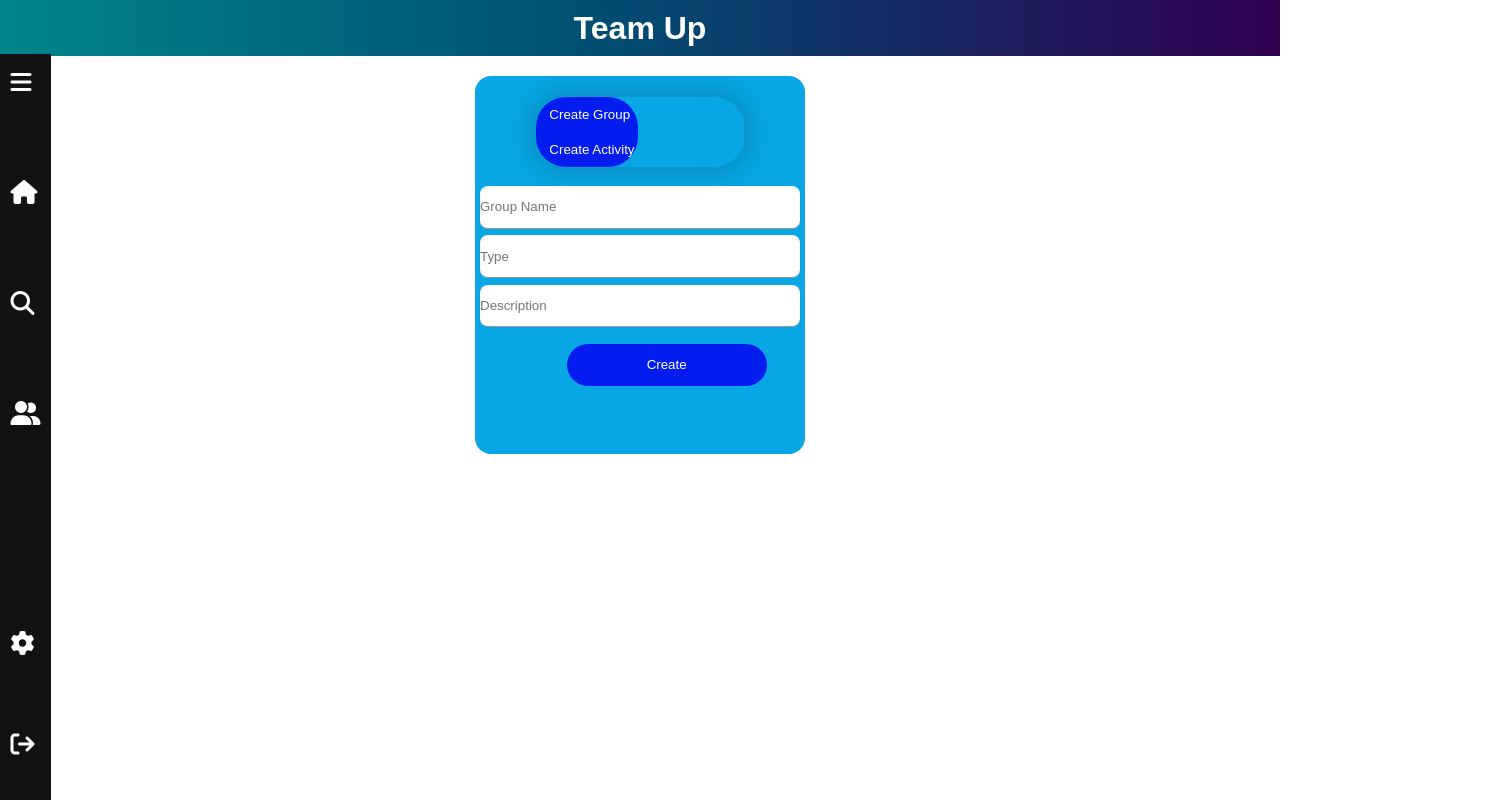
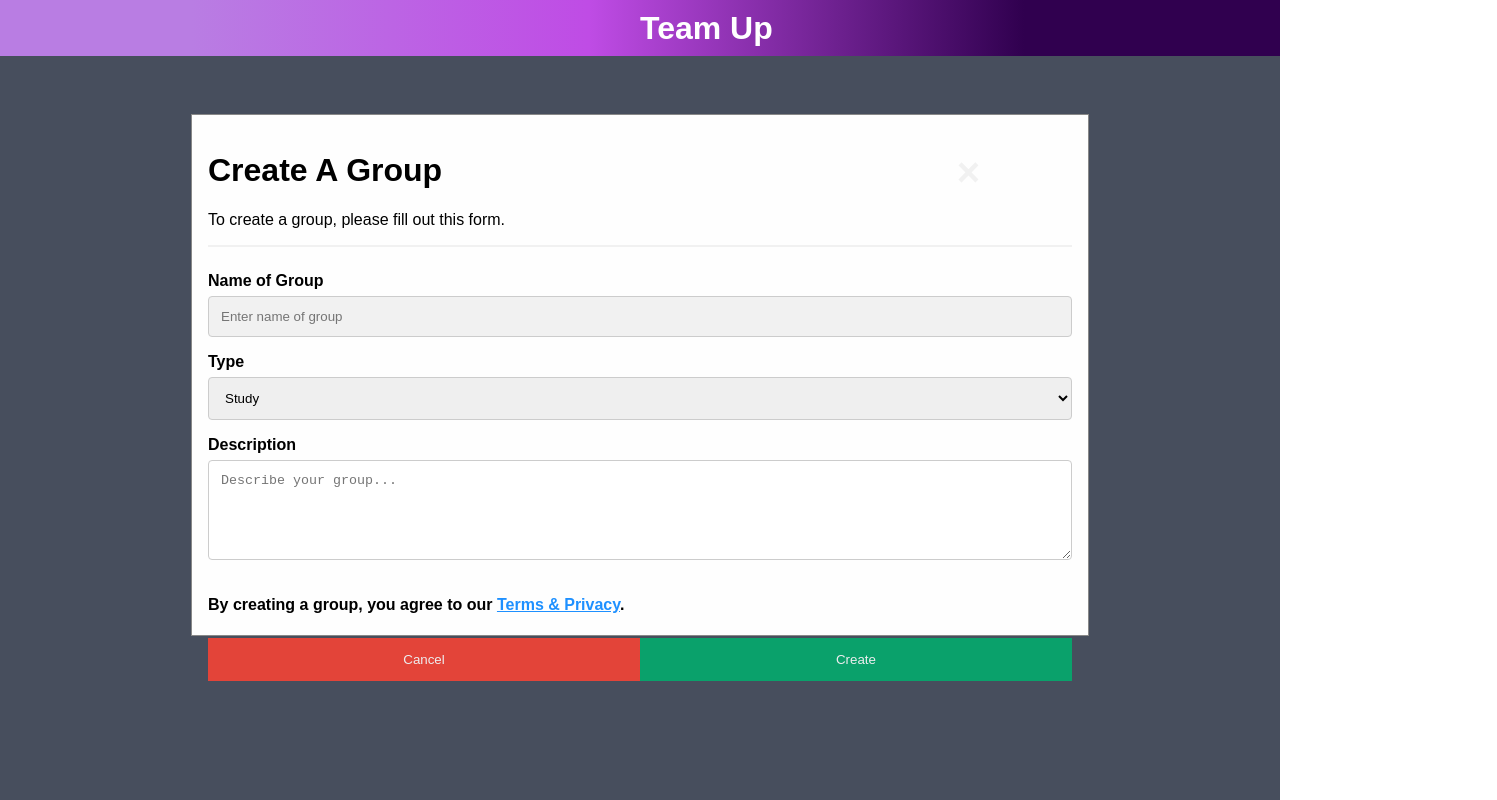
Before and after one commit to SoftwareGrokkers/Team-up, a plain HTML site: page frontEnd/addingGroups.html in a window 1280 px wide. Both pictures are taken after a click on the button "Create Group". Shown: the whole page, 1497 px wide, since content can reach past the window. Drawn offline with Linux system fonts and the light colour scheme.

Commit message:
Add files via upload

```diff
--- a/frontEnd/addingGroups.html
+++ b/frontEnd/addingGroups.html
@@ -15,144 +15,134 @@
     <div class="topBanner">
       <h1>Team Up</h1>
     </div>
-    <div class="nav">
-      <span id="navBtn"
-        ><a href="#"><i class="fa-solid fa-bars"></i></a
-      ></span>
+    <div class = "nav">
+      <a href="#"><i class="fa-solid fa-bars" onclick="openNav()"></i></a>
       <a href="/home"><i class="fa-solid fa-house"></i></a>
-      <a href="/searchGroupsAndActivitiesPage"
-        ><i class="fa-solid fa-magnifying-glass"></i
-      ></a>
-      <a href="createGroupsAndActivitiesPage"
-        ><i class="fa-solid fa-user-group"></i
-      ></a>
-      <a href="#"><i class="fa-solid fa-gear"></i></a>
-      <a href="/process-logout"
-        ><i class="fa-solid fa-arrow-right-from-bracket"></i
-      ></a>
+      <a href="/searchGroupsAndActivitiesPage"><i class="fa-solid fa-magnifying-glass"></i></a>
+      <a href="/createGroupsAndActivitiesPage"><i class="fa-solid fa-user-group"></i></a>
+      <a href="#" class="fa-solid fa-gear"></a>
+      <a href="/process-logout" class="fa-solid fa-arrow-right-from-bracket"></a>
+  </div>
+
+  <div id="myNavFull" class = "navFull">
+    <a href="javascript:void(0)" class="closebtn" onclick="closeNav()">Menu</a>
+    <a href="/home">Home</a>
+    <a href="/searchGroupsAndActivitiesPage">Search</a>
+    <a href="/createGroupsAndActivitiesPage">Groups</a>
+    <a href="#" class = "settings">Settings</a>
+    <a href="/process-logout" class = logout>Logout</a>
+  </div>
+
+
+<div id = "groupSide">
+  <h1>Create a group</h1>
+  <p>Create a group for studying for classes, playing sports, gaming. or just for gatherings.</p>
+  <p>Create a group now by clicking the button below!!</p>
+</div>
+
+<div id = "activitySide">
+  <h1>Create an activity</h1>
+  <p>Create a activity for study sessions, sporting events, gaming tournaments, or for going out to meet new friends</p>
+  <p>Create a activity now by clicking the button below!!</p>
+</div>
+
+<button class="createButton" onclick="document.getElementById('groupMenu').style.display='block'" style="width:auto;">Create Group</button>
+
+<div id="groupMenu" class="modal">
+  <span onclick="document.getElementById('groupMenu').style.display='none'" class="close" title="Close Modal">&times;</span>
+  <form class="modal-content" action="/action_page.php">
+    <div class="container">
+      <h1>Create A Group</h1>
+      <p>To create a group, please fill out this form.</p>
+      <hr>
+      <label for="name"><b>Name of Group</b></label>
+      <input type="text" placeholder="Enter name of group" name="name" required>
+
+      <label for="type"><b>Type<b></label>
+      <select id="type" name="type" required>
+        <option value="study">Study</option>
+        <option value="sports">Sports</option>
+        <option value="gaming">Gaming</option>
+        <option value="gathering">Gathering</option>
+      </select>
+
+      <label for="description"><b>Description</b></label>
+      <textarea id="description" placeholder="Describe your group... " name="description" required style="height:100px"></textarea></textarea>
+
+
+      <p>By creating a group, you agree to our <a href="#" style="color:dodgerblue">Terms & Privacy</a>.</p>
+
+      <div class="clearfix">
+        <button type="button" onclick="document.getElementById('groupMenu').style.display='none'" class="cancelbtn">Cancel</button>
+        <button type="create" class="createbtn">Create</button>
+      </div>
     </div>
+  </form>
+</div>
 
-    <div class="navFull" id="navFull">
-      <span id="navClose"
-        ><i class="fa-solid fa-bars"></i>
-        <p>Menu</p></span
-      >
-      <span
-        ><a href="/home"><i class="fa-solid fa-house"></i></a>
-        <p>Home</p></span
-      >
-      <span
-        ><a href="/searchGroupsAndActivitiesPage"
-          ><i class="fa-solid fa-magnifying-glass"></i
-        ></a>
-        <p>Search</p></span
-      >
-      <span
-        ><a href="createGroupsAndActivitiesPage"
-          ><i class="fa-solid fa-user-group"></i
-        ></a>
-        <p>Groups</p></span
-      >
-      <span id="settings"
-        ><a href="#"><i class="fa-solid fa-gear"></i></a>
-        <p>Settings</p></span
-      >
-      <span id="logout"
-        ><a href="/process-logout"
-          ><i class="fa-solid fa-arrow-right-from-bracket"></i
-        ></a>
-        <p>Logout</p></span
-      >
+<button class="createButton2" onclick="document.getElementById('activityMenu').style.display='block'" style="width:auto;">Create Activity</button>
+<div id="activityMenu" class="modal">
+  <span onclick="document.getElementById('activityMenu').style.display='none'" class="close" title="Close Modal">&times;</span>
+  <form class="modal-content" action="/action_page.php">
+    <div class="container">
+      <h1>Create An Activity</h1>
+      <p>To create an activity, please fill out this form.</p>
+      <hr>
+      <label for="name"><b>Name of Activity</b></label>
+      <input type="text" placeholder="Enter name of group" name="name" required>
+
+      <label for="type"><b>Type<b></label>
+      <select id="type" name="type" required>
+        <option value="study">Study</option>
+        <option value="sports">Sports</option>
+        <option value="gaming">Gaming</option>
+        <option value="gathering">Gathering</option>
+      </select>
+
+      <label for="name"><b>Location</b></label>
+      <input type="text" placeholder="Enter Location of activity" name="name" required>
+
+      <label for="name"><b>Enter Time</b></label>
+      <input type="text" placeholder="Enter Time/Dates of activity" name="name" required>
+
+      <label for="description"><b>Description</b></label>
+      <textarea id="description" placeholder="Describe your group... " name="description" required style="height:100px"></textarea></textarea>
+
+
+      <p>By creating an activity, you agree to our <a href="#" style="color:dodgerblue">Terms & Privacy</a>.</p>
+
+      <div class="clearfix">
+        <button type="button" onclick="document.getElementById('activityMenu').style.display='none'" class="cancelbtn">Cancel</button>
+        <button type="create" class="createbtn">Create</button>
+      </div>
     </div>
+  </form>
+</div>
 
-    <div class="addBox">
-      <div class="buttonBG">
-        <div id="buttons"></div>
-        <button
-          type="buton"
-          class="createButtons"
-          onclick="pullCreateActivity()"
-        >
-          Create Group
-        </button>
-        <button type="buton" class="createButtons" onclick="pullCreateGroup()">
-          Create Activity
-        </button>
-      </div>
-      <form
-        class="groupsForm"
-        id="createGroup"
-        action="/createGroup"
-        method="POST"
-      >
-        <input
-          type="text"
-          class="groupInput"
-          placeholder="Group Name"
-          name="groupName"
-          required
-        />
-        <input
-          type="text"
-          class="groupInput"
-          placeholder="Type"
-          name="type"
-          required
-        />
-        <input
-          type="text"
-          class="groupInput"
-          placeholder="Description"
-          name="description"
-          required
-        />
-        <button type="submit" class="submitCreate">Create</button>
-      </form>
-      <form
-        class="activitiesForm"
-        id="createActivity"
-        action="/createActivity"
-        method="POST"
-      >
-        <input
-          type="text"
-          class="groupInput"
-          placeholder="Activity Name"
-          name="activityName"
-          required
-        />
-        <input
-          type="text"
-          class="groupInput"
-          placeholder="Type"
-          name="type"
-          required
-        />
-        <input
-          type="text"
-          class="groupInput"
-          placeholder="Description"
-          name="description"
-          required
-        />
-        <input
-          type="text"
-          class="groupInput"
-          placeholder="Location"
-          name="location"
-          required
-        />
-        <input
-          type="text"
-          class="groupInput"
-          placeholder="Time"
-          name="time"
-          required
-        />
-        <button type="submit" class="submitCreate">Create</button>
-      </form>
-    </div>
+  <!---
+  <h3>Create a Group</h3>
 
-    <script src="addingGroups.js"></script>
+  <div class = "container">
+    <form action="/action_page.php"></form>
+      <label for="name">Name</label>
+      <input type="text" id="fname" name="firstname" placeholder="Type name of Group">
+
+      <label for="type">Type</label>
+      <select id="type" name="type">
+        <option value="study">Study</option>
+        <option value="sports">Sports</option>
+        <option value="gaming">Gaming</option>
+        <option value="gathering">Gathering</option>
+      </select>
+
+      <label for="description">Description</label>
+      <textarea id="description" name="description" placeholder="Describe this group..." style="height:100px"></textarea>
+
+      <input type="create" value="Create">
+    </form>
+  </div>
+-->
+
+  <script src="addingGroups.js"></script>
   </body>
 </html>
--- a/frontEnd/addingGroups.js
+++ b/frontEnd/addingGroups.js
@@ -1,27 +1,24 @@
-const navBtn = document.getElementById("navBtn");
-const navFull = document.getElementById("navFull");
-const navClose = document.getElementById("navClose");
+function openNav() {
+    document.getElementById("myNavFull").style.width = "125px";
+  }
 
-navBtn.addEventListener("click", () => {
-    navFull.classList.add("showNav");
-});
+  function closeNav() {
+    document.getElementById("myNavFull").style.width = "0";
+  }
+  var modal = document.getElementById('groupMenu');
 
-navClose.addEventListener("click", () => {
-    navFull.classList.remove("showNav");
-});
+  // When the user clicks anywhere outside of the modal, close it
+  window.onclick = function(event) {
+    if (event.target == modal) {
+      modal.style.display = "none";
+    }
+  }
 
-var createGroup = document.getElementById("createGroup");
-var createActivity = document.getElementById("createActivity");
-var buttons = document.getElementById("buttons");
+  var modal = document.getElementById('activityMenu');
 
-function pullCreateGroup() {
-    createGroup.style.left = "-22.5em";
-    createActivity.style.left = "0.5em";
-    buttons.style.left = "110px";
-}
-
-function pullCreateActivity() {
-    createGroup.style.left = "0.5em";
-    createActivity.style.left = "23em";
-    buttons.style.left = "0";
-}
+  // When the user clicks anywhere outside of the modal, close it
+  window.onclick = function(event) {
+    if (event.target == modal) {
+      modal.style.display = "none";
+    }
+  }
--- a/frontEnd/addingGroupsStyles.css
+++ b/frontEnd/addingGroupsStyles.css
@@ -3,168 +3,286 @@
 body {
   font-family: "Work Sans", sans-serif;
 }
-
-.fa-solid {
-  font-size: 1.5em;
-  color: white;
-  margin: 1.8em 0.4em;
+.topBanner {
+  background: linear-gradient(
+    90deg,
+    rgba(185, 125, 227) 15%,
+    rgba(191, 76, 229) 46%,
+    rgba(48, 0, 79, 1) 80%
+  );
+  position: fixed;
+  display: flex;
+  flex-direction: row;
+  align-items: center;
+  width: 100%;
+  height: 7vh;
+  top: 0;
+  left: 0;
+  z-index: 3;
 }
 
-.fa-bars,
-.fa-x {
-  margin-top: 15px;
+.topBanner h1 {
+  color: rgb(255, 255, 255);
+  position: relative;
+  left: 50%;
 }
 
-.nav .fa-gear {
-  position: absolute;
-  bottom: 4.2em;
+.nav {
+  background: linear-gradient(
+    180deg,
+    rgba(185, 125, 227) 15%,
+    rgba(191, 76, 229) 46%,
+    rgba(48, 0, 79, 1) 80%
+  );
+  position: fixed;
+  display: flex;
+  flex-direction: column;
+  height: 100%;
+  width: 8%;
+  margin-top: 4vh;
+  left: 0;
+  align-items: center;
 }
 
-#settings {
-  position: absolute;
-  bottom: 6em;
+.nav a {
+  color: azure;
+  text-decoration: none;
+  font-size: 25px;
+  margin: 25px;
 }
 
-.nav .fa-arrow-right-from-bracket,
-#logout {
-  position: absolute;
-  bottom: 0em;
+.fa-gear {
+  position: relative;
+  top: 45vh;
 }
 
-.container {
-  position: absolute;
+.fa-arrow-right-from-bracket {
+  position: relative;
+  top: 45vh;
 }
 
-.nav,
-.navFull {
-  background: #121212;
-  border: 1px #121212 solid;
-  display: flex;
-  flex-direction: column;
-  position: fixed;
-  bottom: 0;
-  left: 0;
-  height: 93vh;
+.nav a:hover {
+  color: rgb(240, 219, 36);
 }
 
 .navFull {
-  width: 12vw;
-  transition: all 0.3s linear;
-  transform: translateX(-100%);
+  background: linear-gradient(
+    180deg,
+    rgba(185, 125, 227) 15%,
+    rgba(191, 76, 229) 46%,
+    rgba(48, 0, 79, 1) 80%
+  );
+  position: fixed;
+  display: flex;
+  flex-direction: column;
+  height: 100%;
+  width: 0;
+  margin-top: 4vh;
+  left: 8%;
+  align-items: center;
+  overflow-x: hidden;
+  transition: 0.5s;
+  z-index: 3;
+}
+.navFull a {
+  color: azure;
+  text-decoration: none;
+  font-size: 25px;
+  margin: 25px;
+  transform: 0.3s;
 }
 
-.showNav {
-  transform: translateX(0);
+.settings {
+  position: relative;
+  top: 45vh;
 }
 
-.topBanner {
-  background: linear-gradient(
-    90deg,
-    rgba(0, 134, 138, 1) 0%,
-    rgba(0, 79, 115, 1) 46%,
-    rgba(48, 0, 79, 1) 100%
-  );
-  width: 100vw;
-  height: 7vh;
-  position: fixed;
-  top: 0;
-  left: 0;
-
-  display: flex;
-  justify-content: center;
-  align-items: center;
+.logout {
+  position: relative;
+  top: 45vh;
 }
 
-.topBanner h1 {
-  color: white;
-}
-
-.navFull p {
-  display: inline;
-  color: white;
-  font-size: 1.5em;
-  margin-left: 0.5em;
+.navFull a:hover {
+  color: rgb(240, 219, 36);
 }
 
 /* Group Page */
 
-.addBox {
-  width: 20em;
-  height: 23em;
+#groupSide{
   position: relative;
-  margin: 6% auto;
-  background: rgb(8, 166, 228);
-  border-radius: 1em;
-  padding: 5px;
-  overflow: hidden;
+  top: 200px;
+  left: 225px;
 }
 
-.buttonBG {
-  width: 13em;
-  margin: 1em auto;
+#activitySide{
   position: relative;
-  box-shadow: 0 0 20px 9px #0000001f;
-  border-radius: 30px;
+  top: 400px;
+  left: 225px;
 }
 
-.createButtons {
-  padding: 0.75em 1em;
-  cursor: pointer;
-  background: transparent;
-  border: 0;
-  outline: none;
-  position: relative;
-  color: rgb(255, 255, 255);
+/* Full-width input fields */
+input[type=text], input[type=password] {
+  width: 100%;
+  padding: 15px;
+  margin: 5px 0 22px 0;
+  display: inline-block;
+  border: none;
+  background: #f1f1f1;
 }
 
-#buttons {
-  top: 0;
-  left: 0;
-  position: absolute;
-  width: 6.35em;
-  height: 100%;
-  background: rgb(5, 28, 238);
-  border-radius: 30px;
-  transition: .35s;
-}
-
-.activitiesForm {
-  top: 6em;
-  position: absolute;
-  width: 280px;
-  transition: .35s;
-}
-
-.groupInput {
-  width: 100%;
-  padding: 1em 0;
-  margin: 0.25em 0;
-  border-left: 0;
-  border-top: 0;
-  border-right: 0;
-  border-bottom: 1px solid #999;
-  border-radius: 8px;
+/* Add a background color when the inputs get focus */
+input[type=text]:focus, input[type=password]:focus {
+  background-color: #ddd;
   outline: none;
 }
 
-.submitCreate {
-  position: center;
-  width: 15em;
-  padding: 1em 3em;
+/* Set a style for all buttons */
+button {
+  background-color: #04AA6D;
+  color: white;
+  padding: 14px 20px;
+  margin: 8px 0;
+  border: none;
   cursor: pointer;
-  display: block;
-  margin: 1em 6.5em;
-  background: rgb(5, 28, 238);
-  border: 0;
-  outline: none;
-  border-radius: 3em;
-  color:rgb(255, 255, 255);
+  width: 100%;
+  opacity: 0.9;
 }
 
-#createGroup {
-  left: 0.5em;
+.createButton{
+  position: relative;
+  left: 300px;
+  top: 100px;
 }
 
-#createActivity {
-  left: 23em;
+.createButton2{
+  position: relative;
+  left: 165px;
+  top: 450px;
 }
+
+
+button:hover {
+  opacity:1;
+}
+
+/* Extra styles for the cancel button */
+.cancelbtn {
+  padding: 14px 20px;
+  background-color: #f44336;
+}
+
+/* Float cancel and signup buttons and add an equal width */
+.cancelbtn, .createbtn {
+  float: left;
+  width: 50%;
+}
+
+/* Add padding to container elements */
+.container {
+  padding: 16px;
+}
+
+/* The Modal (background) */
+.modal {
+  display: none; /* Hidden by default */
+  position: fixed; /* Stay in place */
+  z-index: 1; /* Sit on top */
+  left: 0;
+  top: 0;
+  width: 100%; /* Full width */
+  height: 100%; /* Full height */
+  overflow: auto; /* Enable scroll if needed */
+  background-color: #474e5d;
+  padding-top: 50px;
+}
+
+/* Modal Content/Box */
+#groupMenu .modal-content {
+  background-color: #fefefe;
+  margin: 5% auto 15% auto; /* 5% from the top, 15% from the bottom and centered */
+  border: 1px solid #888;
+  width: 70vw; /* Could be more or less, depending on screen size */
+  height: 65vh;
+}
+
+#activityMenu .modal-content {
+  background-color: #fefefe;
+  margin: 5% auto 15% auto; /* 5% from the top, 15% from the bottom and centered */
+  border: 1px solid #888;
+  width: 70vw; /* Could be more or less, depending on screen size */
+  height: 80vh;
+}
+
+/* Style the horizontal ruler */
+hr {
+  border: 1px solid #f1f1f1;
+  margin-bottom: 25px;
+}
+
+/* The Close Button (x) */
+.close {
+  position: absolute;
+  right: 300px;
+  top: 150px;
+  font-size: 40px;
+  font-weight: bold;
+  color: #f1f1f1;
+}
+
+.close:hover,
+.close:focus {
+  color: #f44336;
+  cursor: pointer;
+}
+
+/* Clear floats */
+.clearfix::after {
+  content: "";
+  clear: both;
+  display: table;
+}
+
+/* Change styles for cancel button and signup button on extra small screens */
+@media screen and (max-width: 300px) {
+  .cancelbtn, .createbtn {
+     width: 100%;
+  }
+}
+
+
+input[type=text], select, textarea {
+  width: 100%;
+  padding: 12px;
+  border: 1px solid #ccc;
+  border-radius: 4px;
+  box-sizing: border-box;
+  margin-top: 6px;
+  margin-bottom: 16px;
+  resize: vertical;
+}
+/*
+
+input[type=create] {
+  background-color: #04AA6D;
+  color: white;
+  padding: 12px 20px;
+  border: none;
+  border-radius: 4px;
+  cursor: pointer;
+}
+
+input[type=create]:hover {
+  background-color: #45a049;
+}
+
+.container {
+  position: relative;
+  height: 40vh;
+  width: 70vw;
+  top: 300px;
+  left: 250px;
+  border-radius: 5px;
+  background-color: #f2f2f2;
+  padding: 20px;
+}
+*/
```
